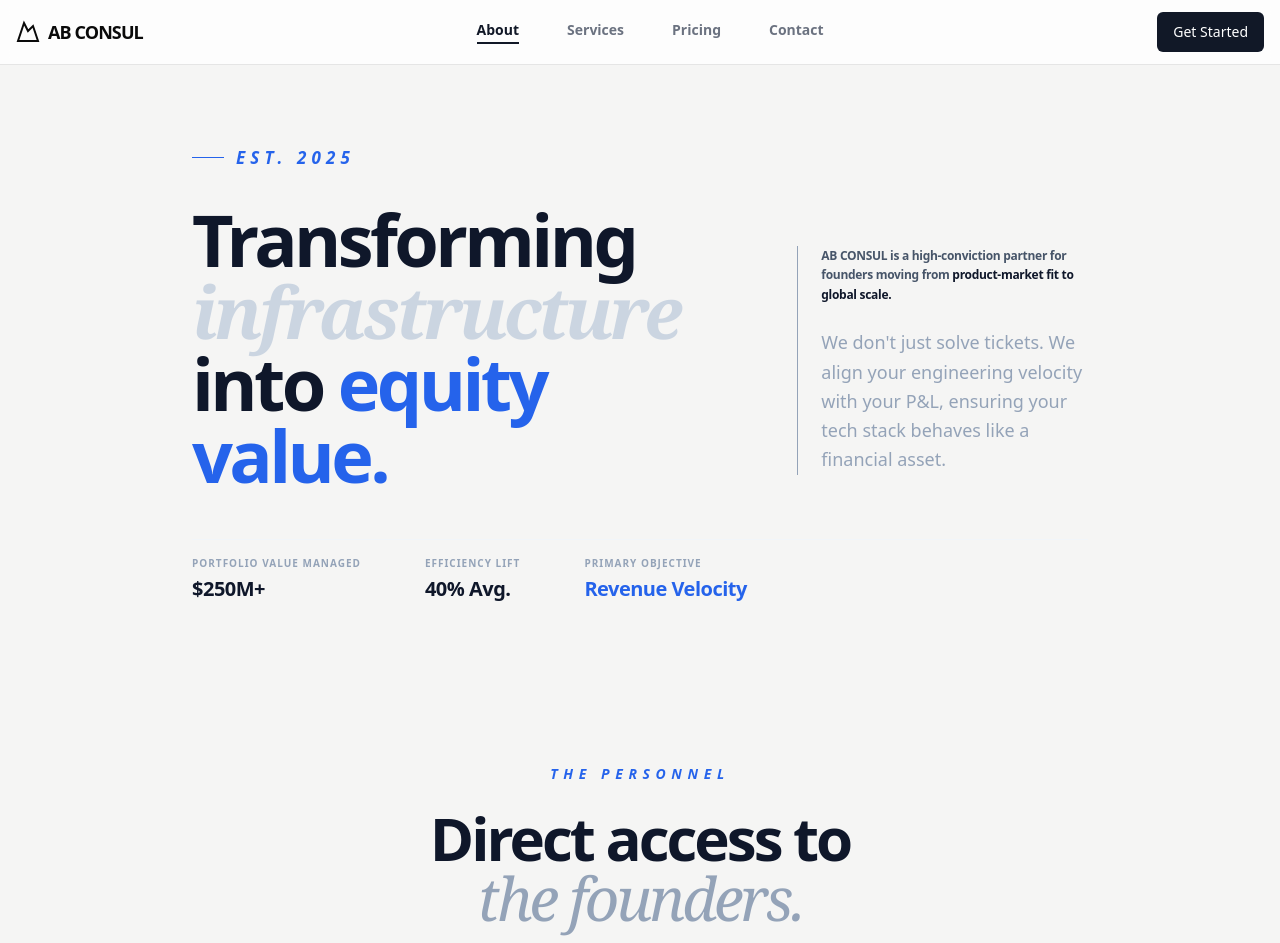
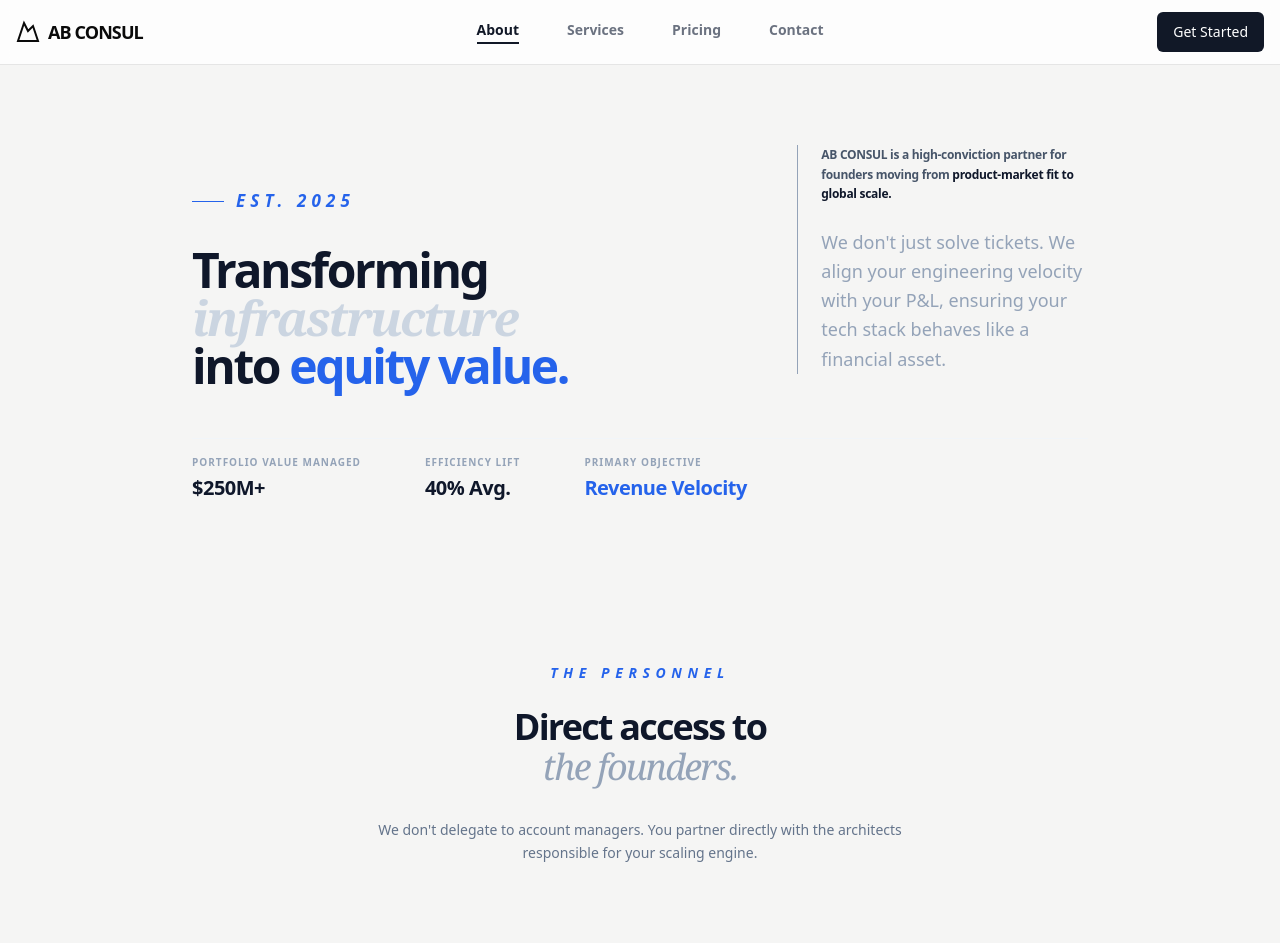
Before and after one commit to l-tting/ab-consul, a Next.js app in the folder my-app/: page /about in a window 1280 px wide. Shown: the top 943 px of the page. Built offline with nearby package versions, Linux system fonts and the light colour scheme.

Commit message:
team card size adjustemnts --v3 ---b/l

```diff
--- a/my-app/src/components/AboutHero.jsx
+++ b/my-app/src/components/AboutHero.jsx
@@ -17,7 +17,7 @@ export default function AboutHero() {
               </span>
             </div>
 
-            <h1 className="text-xl md:text-7xl font-black tracking-tighter text-slate-900 leading-[0.95] lg:pr-10">
+            <h1 className="text-xl md:text-5xl font-black tracking-tighter text-slate-900 leading-[0.95] lg:pr-10">
               Transforming <br />
               <span className="text-slate-300 italic font-serif">infrastructure</span> <br />
               into <span className="text-blue-600">equity value.</span>
--- a/my-app/src/components/Team.jsx
+++ b/my-app/src/components/Team.jsx
@@ -31,11 +31,11 @@ export default function TeamSection() {
           <h2 className="text-[14px] font-black uppercase tracking-[0.4em] text-blue-600 mb-6 italic">
              The Personnel
           </h2>
-          <p className="text-2xl md:text-6xl font-black tracking-tighter text-slate-900 mb-8 leading-[0.9]">
+          <p className="text-2xl md:text-4xl font-black tracking-tighter text-slate-900 mb-8 leading-[0.9]">
             Direct access to <br/>
             <span className="text-slate-400 italic font-serif font-medium">the founders.</span>
           </p>
-          <p className="text-slate-500 text-md max-w-xl mx-auto leading-relaxed font-medium">
+          <p className="text-slate-500 text-sm max-w-xl mx-auto leading-relaxed font-medium">
             We don't delegate to account managers. You partner directly with the
             architects responsible for your scaling engine.
           </p>
```
